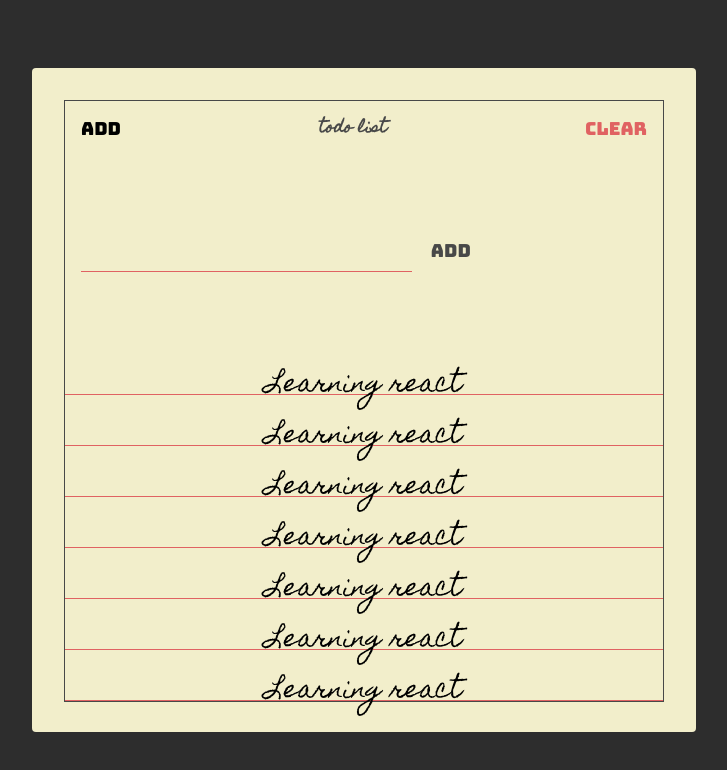
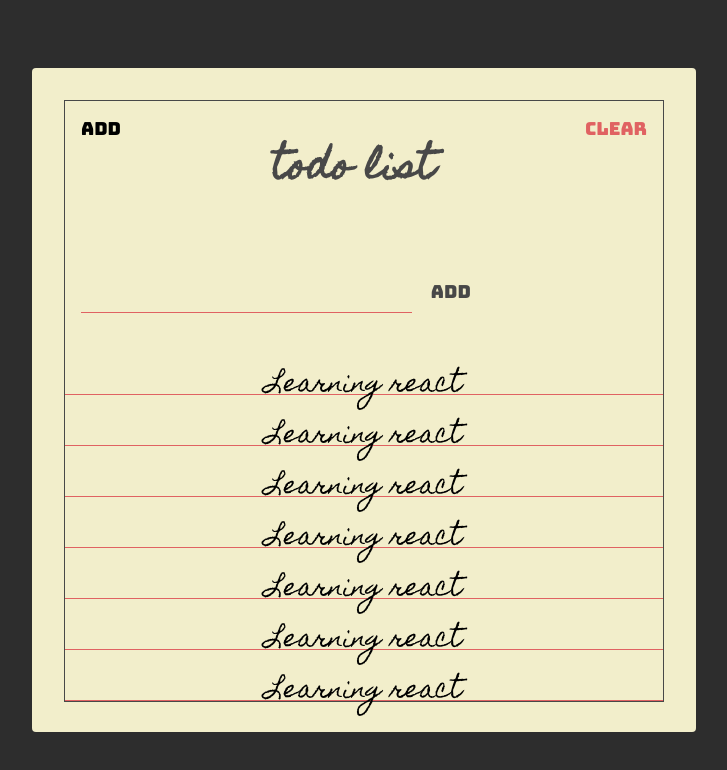
Before and after one commit to rochmatyulianto/latihan_react_starter, a plain HTML site: page index.html in a window 1280 px wide. Shown: the whole page, without its empty margins (276-1003 px from the left). Drawn offline with Linux system fonts and the light colour scheme.

Commit message:
just fixing

```diff
--- a/style.css
+++ b/style.css
@@ -63,7 +63,7 @@ html {
   flex: 1;
   text-align: center;
   color: var(--main-black-color);
-  font-size: 3, 6rem;
+  font-size: 3.6rem;
   font-family: "homemade apple", sans-serif;
   text-transform: lowercase;
 }
```
